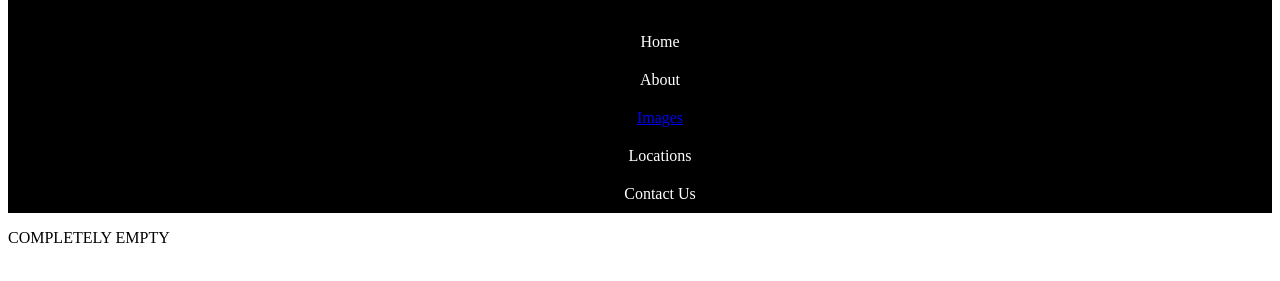
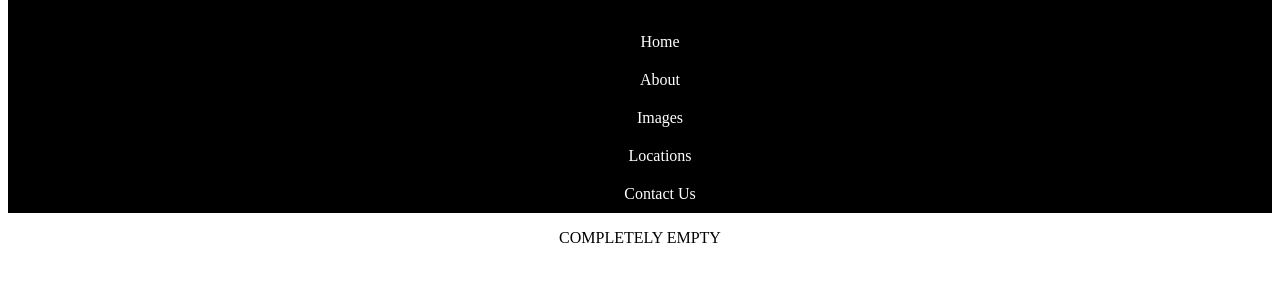
Before and after one commit to Aldo-Portillo-Frontend-Projects/DynamicUI, a plain HTML site: page index.html in a window 1280 px wide. Both pictures are taken after a click on the picture 1237 px from the left and 43 px from the top of the page. Shown: the part 71-352 px from the top of the page. Drawn offline with Linux system fonts and the light colour scheme.

Commit message:
Style link

```diff
--- a/style.css
+++ b/style.css
@@ -14,6 +14,11 @@ header{
     width: 50px;
 }
 
+a {
+    text-decoration: none;
+    color: white;
+}
+
 .dropdown_menu{
     display: none;
     flex-direction: column;
@@ -24,11 +29,11 @@ header{
     padding: 10px;
     list-style: none;
 }
-/* body > div {
+body > div {
     display: flex;
     align-items: center;
     justify-content: center;
-} */
+}
 
 
 @media only screen and (max-width: 600px) {
```
